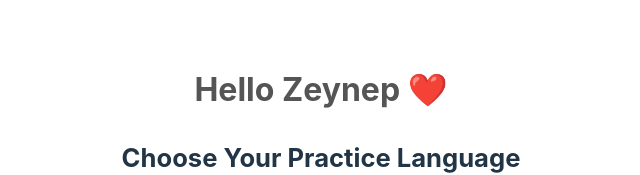
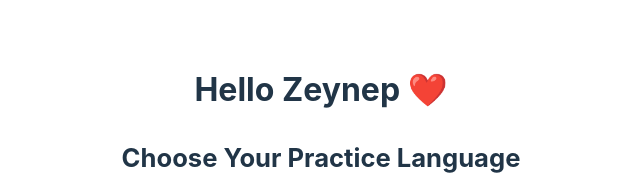
Before and after one commit to yusufdanis/language-practice-app, a React (Vite) app: page / in a window 1280 px wide. Shown: the part 276-451 px from the top of the page, without its empty margins (319-959 px from the left). Built offline with nearby package versions, Linux system fonts and the light colour scheme.

Commit message:
Remove unused color property from greeting style in LanguageSelector component to enhance code cleanliness and maintainability.

```diff
--- a/src/components/LanguageSelector.tsx
+++ b/src/components/LanguageSelector.tsx
@@ -34,7 +34,6 @@ const styles = {
   },
   greeting: {
     marginBottom: '10px',
-    color: '#555'
   },
   heading: {
     marginBottom: '30px'
```
